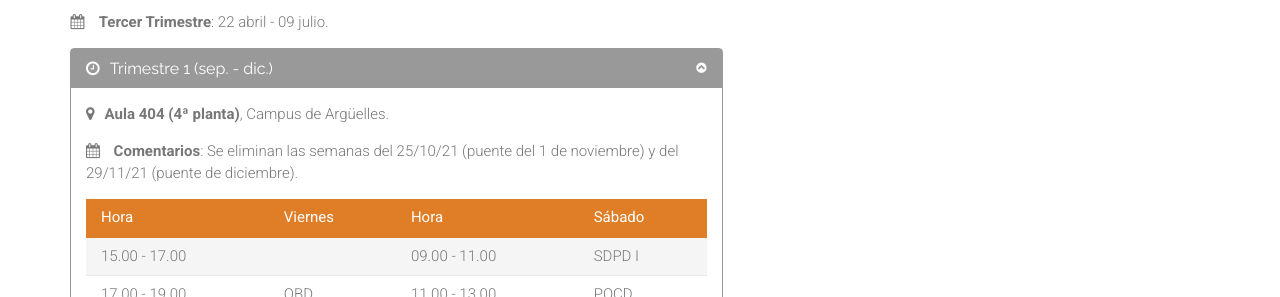
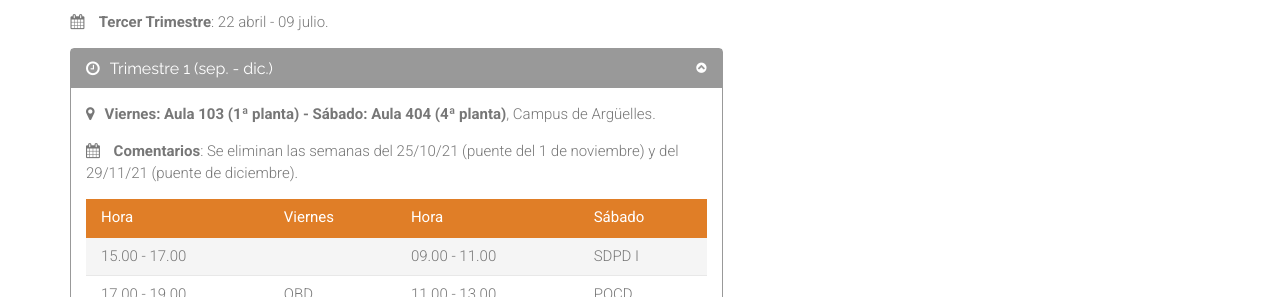
Before and after one commit to URJCDataScience/central, a Jekyll site: the page built from horarios_2021_2022/index.html, in a window 1280 px wide. Shown: the part 1131-1428 px from the top of the page. Built offline with Jekyll 4.4.1, drawn with Linux system fonts in a browser that asks for light colours.

Commit message:
Update index.html

```diff
--- a/horarios_2021_2022/index.html
+++ b/horarios_2021_2022/index.html
@@ -103,7 +103,7 @@ author: URJCDataScience
 						<div id="collapseOne-2" class="panel-collapse collapse in">
 							<div class="panel-body">
 								<p>
-									<i class="fa fa-map-marker pr-10"></i><strong>Aula 404 (4ª planta)</strong>, Campus de Argüelles.
+									<i class="fa fa-map-marker pr-10"></i><strong>Viernes: Aula 103 (1ª planta) - Sábado: Aula 404 (4ª planta)</strong>, Campus de Argüelles.
 								</p>
 								<p>
 									<i class="fa fa-calendar pr-10"></i> <strong>Comentarios</strong>: Se eliminan las semanas del 25/10/21 (puente del 1 de noviembre) y del 29/11/21 (puente de diciembre).
@@ -149,7 +149,7 @@ author: URJCDataScience
 						<div id="collapseTwo-2" class="panel-collapse collapse">
 							<div class="panel-body">
 								<p>
-									<i class="fa fa-map-marker pr-10"></i><strong>Aula 404 (4ª planta)</strong>, Campus de Argüelles.
+									<i class="fa fa-map-marker pr-10"></i><strong>Viernes: Aula 103 (1ª planta) - Sábado: Aula 404 (4ª planta)</strong>, Campus de Argüelles.
 								</p>
 								<p>
 									<i class="fa fa-calendar pr-10"></i> <strong>Comentarios</strong>: Se elimina el 28/01 (Santo Tomás de Aquino).
```
